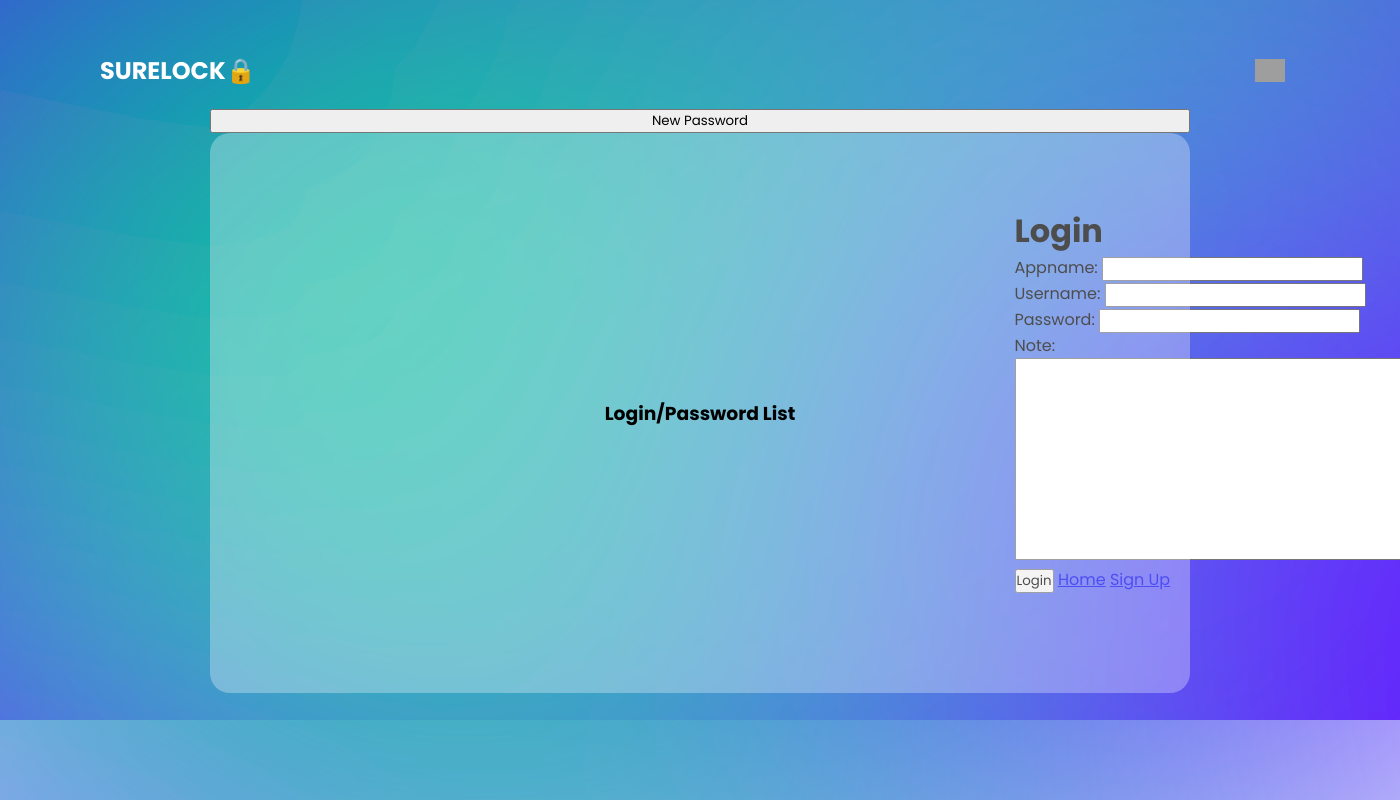
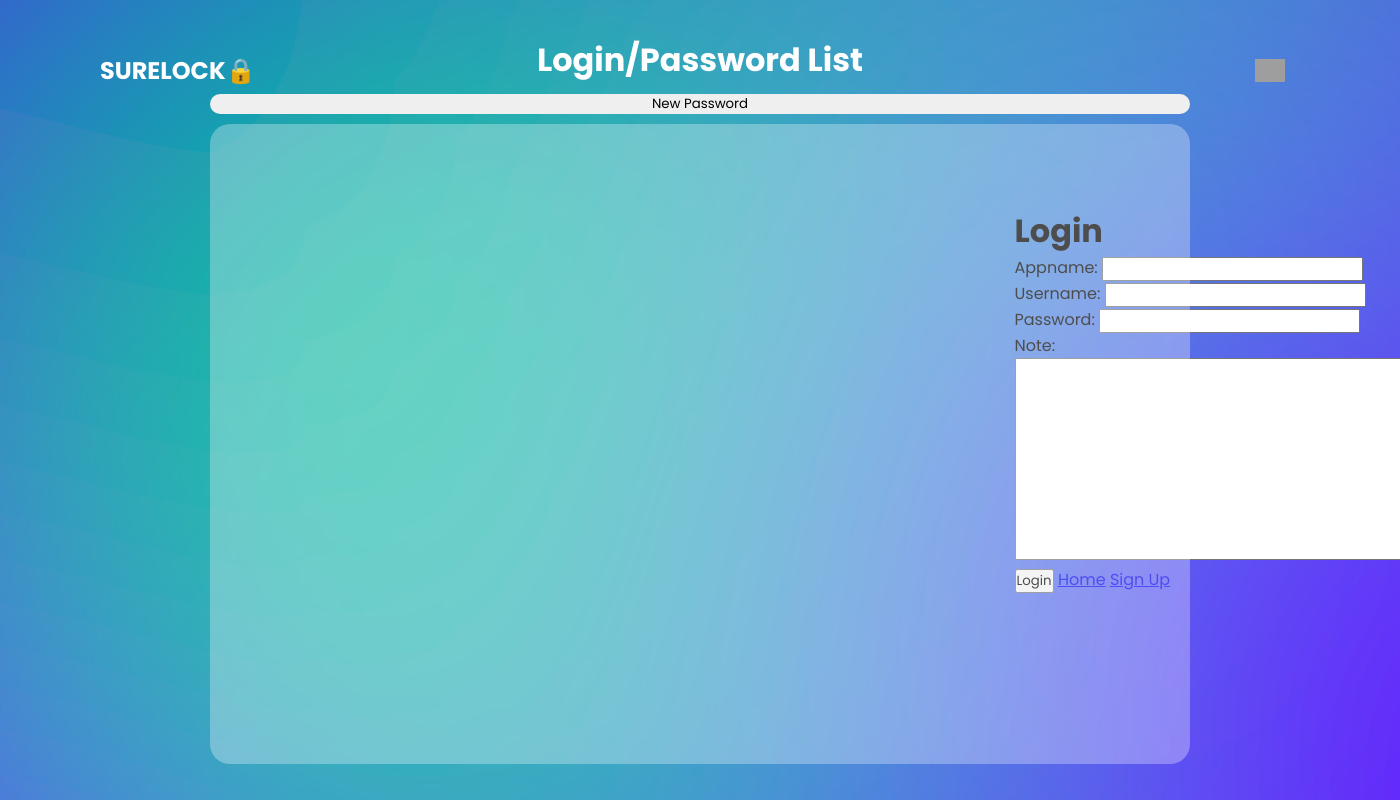
Before and after one commit to chandlercasey13/surelock-password-app, a Django app: page /passwords/create/ in a window 1400 px wide; the page is wider, and only the part inside the window is pictured. Run offline with Django 5.2, Linux system fonts and the light colour scheme; grey boxes are pictures that could not be loaded.

Commit message:
Fix SVG image issue, changed color of title, add in Logout button

```diff
--- a/surelock/main_app/static/css/passwords/password-index.css
+++ b/surelock/main_app/static/css/passwords/password-index.css
@@ -25,6 +25,14 @@
 
 }
 
+
+#title {
+  width: 100%;
+  display: flex;
+  justify-content: center;
+  align-items: center;
+  color: white;
+}
 
 
 .background {
@@ -60,17 +68,26 @@
 
 
 
-.card {
-  width: 100%;
-  border: solid;
-}
 
 
 
 /* this is all for the index page:  */
 .open-button {
   width: 70vw;
+  border-radius: 20px;
+  border:none;
+  margin: 10px;
+  transition: transform 0.5s ease;
 }
+
+.open-button:hover {
+
+  transform: scale(1.02);
+
+}
+
+
+
 
 .password-index-body {
   display: flex;
@@ -79,7 +96,11 @@
   flex-direction: column;
   height: 100%;
   width: 100vw;
+
 }
+
+
+
 
 .passwords-container {
   display: flex;
@@ -87,32 +108,89 @@
   align-items: center;
   flex-direction: column;
   width: 70vw;
-  height: 70vh;
+  height: 80vh;
   background: rgba(255, 255, 255, 0.3);
   border-radius: 20px;
   padding: 20px;
-  overflow: auto;
+
+  position: relative;
+
 
 }
 
+#smaller-passwords-container::-webkit-scrollbar {
+  width: 4px; /* Width of the scrollbar */
+  height: 12px; /* Height of the scrollbar for horizontal scrolling */
+}
+
+#smaller-passwords-container::-webkit-scrollbar-track {
+  background: rgba(255, 255, 255, 0.3); /* Color of the track */
+  border-radius: 20px; /* Rounded corners for the track */
+}
+
+#smaller-passwords-container::-webkit-scrollbar-thumb {
+  background: rgba(255, 255, 255, 0.7); /* Color of the thumb */
+  border-radius: 10px; /* Rounded corners for the thumb */
+}
+
+#smaller-passwords-container::-webkit-scrollbar-thumb:hover {
+  background: rgba(255, 255, 255, 0.1); /* Color of the thumb when hovered */
+}
+
+#smaller-passwords-container {
+  display: flex;
+  justify-self: center;
+  align-items: center;
+  flex-direction: column;
+  width: 99%;
+  height: 95%;
+  overflow: auto;
+}
+
+
 .card {
   width: 90%;
-  height: 50%;
+  height: 20%;
   display: flex;
   justify-content: center;
-  border: 1px solid;
-  border-radius: 20px;
+  align-items: center;
+  border: none;
+  border-radius: 15px;
   margin: 1px;
   background: rgba(255, 255, 255, 0.7);
   transition: transform 0.5s ease;
 
 }
 
+
+
 .card:hover {
 
-  transform: scale(1.05);
+  transform: scale(1.03);
 
 }
+
+#password-button {
+  display: flex;
+  justify-self: center;
+  align-items: center;
+  width:100%;
+  text-decoration: none;
+  border:none;
+  height: 5vh;
+}
+
+#button-in-tag {
+  width: 100%;
+  height: 100%;
+  border: none;
+  background-color: rgba(255, 255, 255, 0);
+}
+
+
+
+
+
 
 .password-reveal-container {
   display: flex;
--- a/surelock/main_app/templates/passwords/index.html
+++ b/surelock/main_app/templates/passwords/index.html
@@ -8,15 +8,17 @@
 
 
 <div class= 'background'>
-    <svg id="visual" viewBox="0 0 900 600" width = '100%' height ='100vh' preserveAspectRatio="none"  xmlns="http://www.w3.org/2000/svg" xmlns:xlink="http://www.w3.org/1999/xlink" version="1.1"><defs><filter id="blur1" x="-10%" y="-10%" width="120%" height="120%"><feFlood flood-opacity="0" result="BackgroundImageFix"></feFlood><feBlend mode="normal" in="SourceGraphic" in2="BackgroundImageFix" result="shape"></feBlend><feGaussianBlur stdDeviation="163" result="effect1_foregroundBlur"></feGaussianBlur></filter></defs><rect width="960" height="540" fill="#6600FF"></rect><g filter="url(#blur1)"><circle cx="730" cy="52" fill="#00CC99" r="363"></circle><circle cx="143" cy="525" fill="#6600FF" r="363"></circle><circle cx="439" cy="163" fill="#00CC99" r="363"></circle><circle cx="530" cy="501" fill="#00CC99" r="363"></circle><circle cx="682" cy="337" fill="#6600FF" r="363"></circle><circle cx="214" cy="211" fill="#00CC99" r="363"></circle></g></svg>
+    <svg id="visual" viewBox="0 0 900 500" width = '100vw' height ='100vh' preserveAspectRatio="none"  xmlns="http://www.w3.org/2000/svg" xmlns:xlink="http://www.w3.org/1999/xlink" version="1.1"><defs><filter id="blur1" x="-10%" y="-10%" width="120%" height="120%"><feFlood flood-opacity="0" result="BackgroundImageFix"></feFlood><feBlend mode="normal" in="SourceGraphic" in2="BackgroundImageFix" result="shape"></feBlend><feGaussianBlur stdDeviation="163" result="effect1_foregroundBlur"></feGaussianBlur></filter></defs><rect width="960" height="540" fill="#6600FF"></rect><g filter="url(#blur1)"><circle cx="730" cy="52" fill="#00CC99" r="363"></circle><circle cx="143" cy="525" fill="#6600FF" r="363"></circle><circle cx="439" cy="163" fill="#00CC99" r="363"></circle><circle cx="530" cy="501" fill="#00CC99" r="363"></circle><circle cx="682" cy="337" fill="#6600FF" r="363"></circle><circle cx="214" cy="211" fill="#00CC99" r="363"></circle></g></svg>
 
     <div class = 'body-container'>
 
 
 
-
-
-
+        <div id='title'>
+            <div>
+        <h1>Login/Password List</h1>
+            </div>
+        </div>
 
 <section class = "password-index-body">
 
@@ -31,12 +33,15 @@
 
 
 <section class="passwords-container">
-<h1>Login/Password List</h1>
+
+<div id = 'smaller-passwords-container'>
+
   {% for password in passwords %}
     <div class="card">
-    {% comment %} <a href = '{% url 'password-detail' password.id %}'></a> {% endcomment %}
-    <a href = '{% url 'password-detail' password.id %}' >{{password.appname}}</a>
-    </div>
+
+
+    <a id= 'password-button' href = '{% url 'password-detail' password.id %}' ><button id='button-in-tag' >{{password.appname}}</button></a>
+</div>
 
          {% endfor %}
 
@@ -44,7 +49,7 @@
 
 
 
-
+</div>
 </section>
 
 </section>
```
